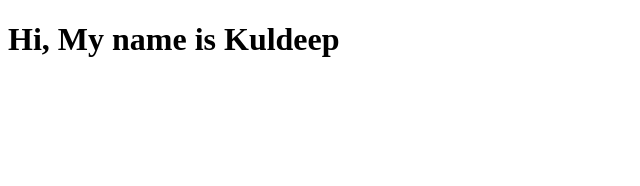
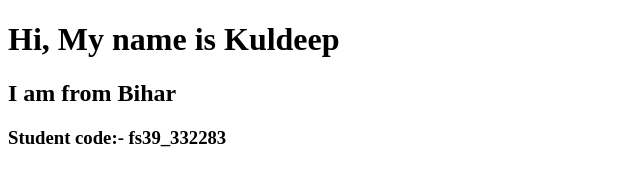
Before and after one commit to Kuldeep83986/github_practice, a plain HTML site: page index.html in a window 1280 px wide. Shown: the whole page, without its empty margins (0-640 px from the left). Drawn offline with Linux system fonts and the light colour scheme.

Commit message:
day-2 work added

```diff
--- a/index.html
+++ b/index.html
@@ -7,5 +7,9 @@
 </head>
 <body>
     <h1>Hi, My name is Kuldeep</h1>
+    <h2>I am from Bihar</h2>
+    <h3>Student code:- fs39_332283</h3>
 </body>
 </html>
+
+<!-- git checkout -b BRANCH_NAME -->
```
